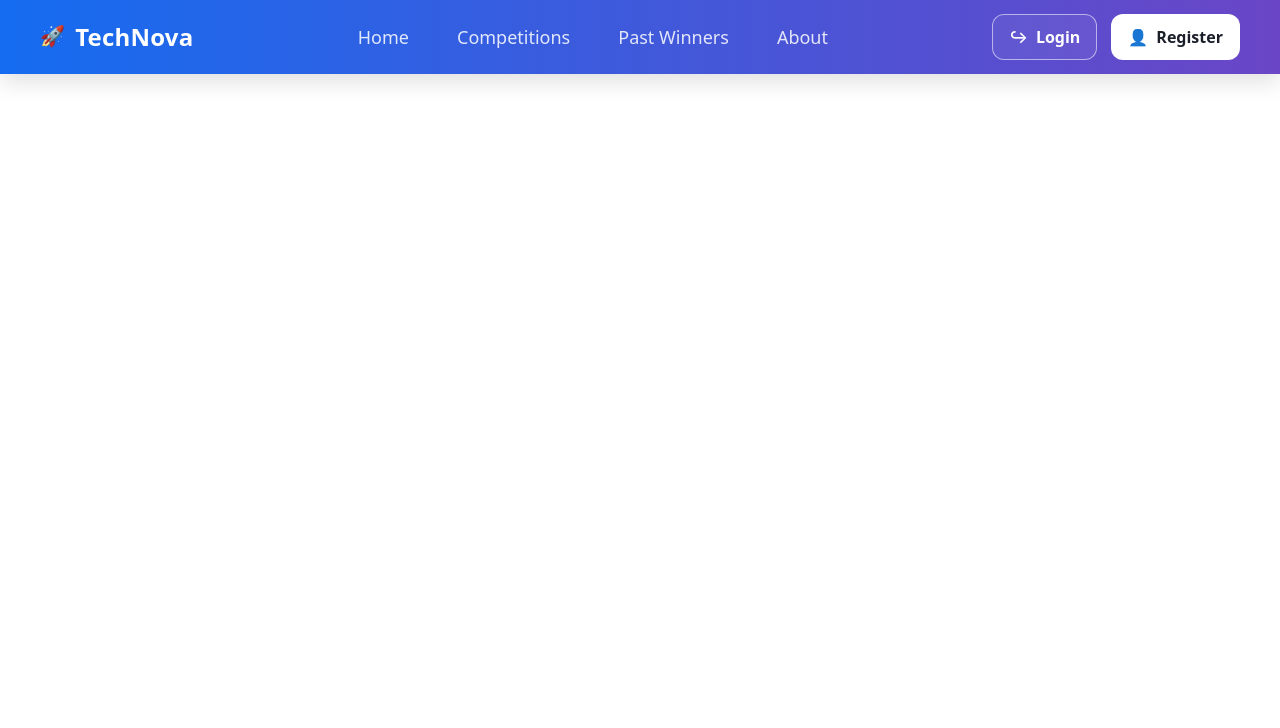
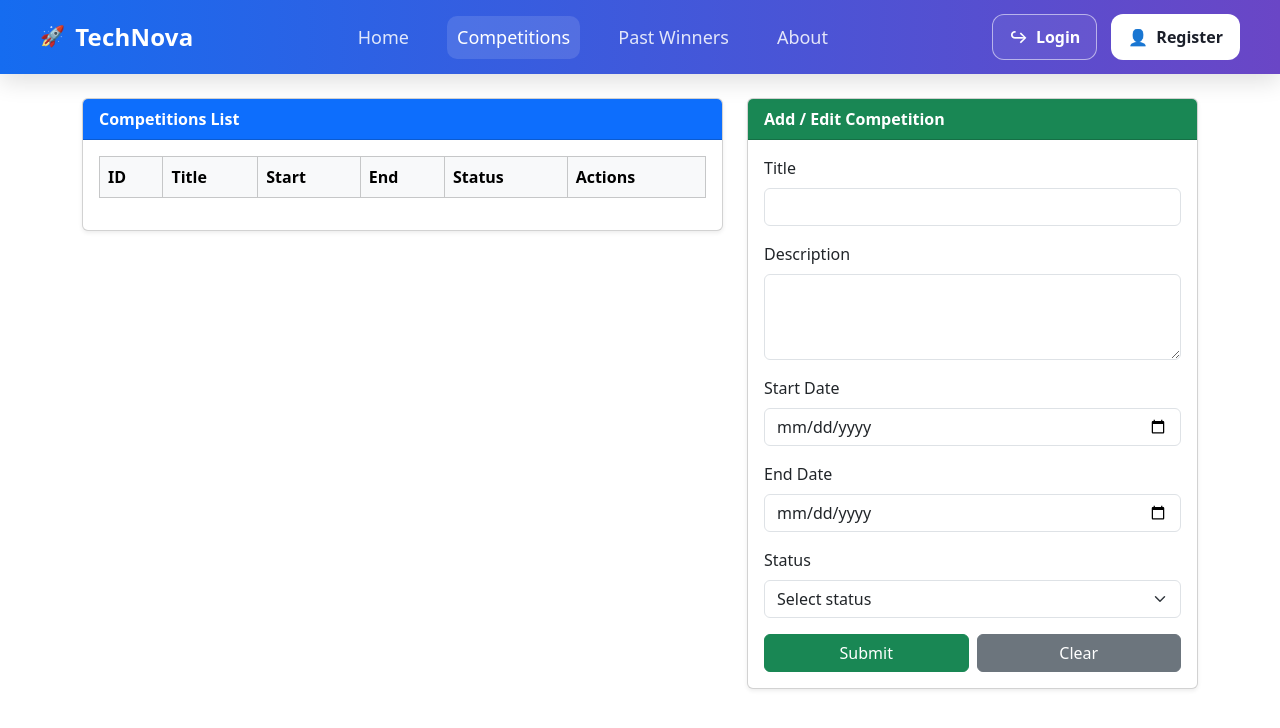
Before and after one commit to kasiakor/angular-projects-registration, an Angular app: page /competitions in a window 1280 px wide. Before the commit this address led to /. Shown: the top 728 px of the page. Built offline with nearby package versions, Linux system fonts and the light colour scheme.

Commit message:
add competition page with service

```diff
--- a/src/app/app.routes.ts
+++ b/src/app/app.routes.ts
@@ -1,4 +1,5 @@
 import { Routes } from '@angular/router';
+import { CompetitionComponent } from './pages/competition/competition.component';
 import { DashboardComponent } from './pages/dashboard/dashboard.component';
 import { HomeComponent } from './pages/home/home.component';
 import { LoginComponent } from './pages/login/login.component';
@@ -15,5 +16,6 @@ export const routes: Routes = [
   { path: 'login', component: LoginComponent },
   { path: 'students', component: StudentsComponent },
   { path: 'dashboard', component: DashboardComponent },
+  { path: 'competitions', component: CompetitionComponent },
   { path: 'submit-project', component: SubmitProjectComponent },
 ];
--- /dev/null
+++ b/src/app/pages/competition/competition.component.html
@@ -0,0 +1,138 @@
+<div class="container mt-4">
+  <div class="row g-4">
+    <!-- LEFT: COMPETITIONS LIST -->
+    <div class="col-md-7">
+      <div class="card shadow-sm">
+        <div class="card-header bg-primary text-white fw-bold">
+          Competitions List
+        </div>
+
+        <div class="card-body">
+          <table class="table table-bordered align-middle">
+            <thead class="table-light">
+              <tr>
+                <th>ID</th>
+                <th>Title</th>
+                <th>Start</th>
+                <th>End</th>
+                <th>Status</th>
+                <th>Actions</th>
+              </tr>
+            </thead>
+
+            <tbody>
+              <!-- <tr *ngFor="let c of competitions">
+                <td>{{ c.id }}</td>
+                <td>{{ c.title }}</td>
+                <td>{{ c.startDate }}</td>
+                <td>{{ c.endDate }}</td>
+                <td>{{ c.status }}</td>
+                <td>
+                  <button class="btn btn-warning btn-sm me-2" (click)="edit(c)">
+                    Edit
+                  </button>
+                  <button class="btn btn-danger btn-sm">Delete</button>
+                </td>
+              </tr> -->
+
+              <!-- <tr *ngIf="competitions.length === 0">
+                <td colspan="6" class="text-center text-muted">
+                  No competitions available
+                </td>
+              </tr> -->
+            </tbody>
+          </table>
+        </div>
+      </div>
+    </div>
+
+    <!-- RIGHT: ADD / EDIT FORM -->
+    <div class="col-md-5">
+      <div class="card shadow-sm">
+        <div class="card-header bg-success text-white fw-bold">
+          Add / Edit Competition
+        </div>
+
+        <div class="card-body">
+          <form>
+            <div class="mb-3">
+              <label class="form-label">Title</label>
+              <input
+                class="form-control"
+                type="text"
+                [(ngModel)]="competitionForm.title"
+                name="title"
+                required
+              />
+            </div>
+
+            <div class="mb-3">
+              <label class="form-label">Description</label>
+              <textarea
+                class="form-control"
+                rows="3"
+                [(ngModel)]="competitionForm.description"
+                name="description"
+              ></textarea>
+            </div>
+
+            <div class="mb-3">
+              <label class="form-label">Start Date</label>
+              <input
+                class="form-control"
+                type="date"
+                [(ngModel)]="competitionForm.startDate"
+                name="startDate"
+                required
+              />
+            </div>
+
+            <div class="mb-3">
+              <label class="form-label">End Date</label>
+              <input
+                class="form-control"
+                type="date"
+                [(ngModel)]="competitionForm.endDate"
+                name="endDate"
+                required
+              />
+            </div>
+
+            <div class="mb-3">
+              <label class="form-label">Status</label>
+              <select
+                class="form-select"
+                [(ngModel)]="competitionForm.status"
+                name="status"
+              >
+                <option value="" disabled selected>Select status</option>
+                <option value="Upcoming">Upcoming</option>
+                <option value="Ongoing">Ongoing</option>
+                <option value="Completed">Completed</option>
+              </select>
+            </div>
+
+            <!-- Buttons -->
+            <div class="d-flex gap-2">
+              <button
+                type="submit"
+                class="btn btn-success w-100"
+                (click)="onSave()"
+              >
+                Submit
+              </button>
+
+              <button
+                type="button"
+                class="btn btn-secondary w-100"
+                (click)="clear()"
+              >
+                Clear
+              </button>
+            </div>
+          </form>
+        </div>
+      </div>
+    </div>
+  </div>
+</div>
--- /dev/null
+++ b/src/app/pages/competition/competition.component.ts
@@ -0,0 +1,51 @@
+import { CommonModule } from '@angular/common';
+import { Component, inject } from '@angular/core';
+import { FormsModule } from '@angular/forms';
+import { Competition } from '../../interfaces/competition.interface';
+import { CompetitionService } from '../../services/competition.service';
+
+@Component({
+  selector: 'app-competition',
+  standalone: true,
+  imports: [CommonModule, FormsModule],
+  templateUrl: './competition.component.html',
+})
+export class CompetitionComponent {
+  competitionForm: Competition = {
+    id: 0,
+    title: '',
+    description: '',
+    startDate: '',
+    endDate: '',
+    status: '',
+  };
+
+  competitionService = inject(CompetitionService);
+
+  onSave() {
+    this.competitionService.createCompetition(this.competitionForm).subscribe({
+      next: (res) => {
+        console.log('Competition created:', res);
+        alert('Competition created successfully!');
+      },
+      error: () => {
+        alert('API error!');
+      },
+    });
+  }
+
+  clear(): void {
+    this.competitionForm = {
+      id: 0,
+      title: '',
+      description: '',
+      startDate: '',
+      endDate: '',
+      status: '',
+    };
+  }
+
+  edit(comp: Competition): void {}
+
+  delete(id: number): void {}
+}
--- a/src/app/pages/login/login.component.ts
+++ b/src/app/pages/login/login.component.ts
@@ -31,6 +31,7 @@ export class LoginComponent {
       (res: any) => {
         console.log('Login response:', res);
         localStorage.setItem('studentId', res.userId);
+        localStorage.setItem('loggedAdmin', JSON.stringify(res));
         alert('Login successful');
         this.router.navigate(['/home']);
       },
--- /dev/null
+++ b/src/app/services/competition.service.ts
@@ -0,0 +1,23 @@
+import { HttpClient } from '@angular/common/http';
+import { Injectable } from '@angular/core';
+import { Competition } from '../interfaces/competition.interface';
+
+@Injectable({
+  providedIn: 'root',
+})
+export class CompetitionService {
+  constructor(private http: HttpClient) {}
+
+  getCompetitions() {
+    return this.http.get(
+      'https://api.freeprojectapi.com/api/ProjectCompetition/GetAllCompetition'
+    );
+  }
+
+  createCompetition(obj: Competition) {
+    return this.http.post(
+      'https://api.freeprojectapi.com/api/ProjectCompetition/competition',
+      obj
+    );
+  }
+}
```
Also changed, not shown: src/app/interfaces/competition.interface.ts (added, +8 -0 lines), src/app/pages/competition/competition.component.css (added), 2 other files (tests, documents, lock files or other folders).
